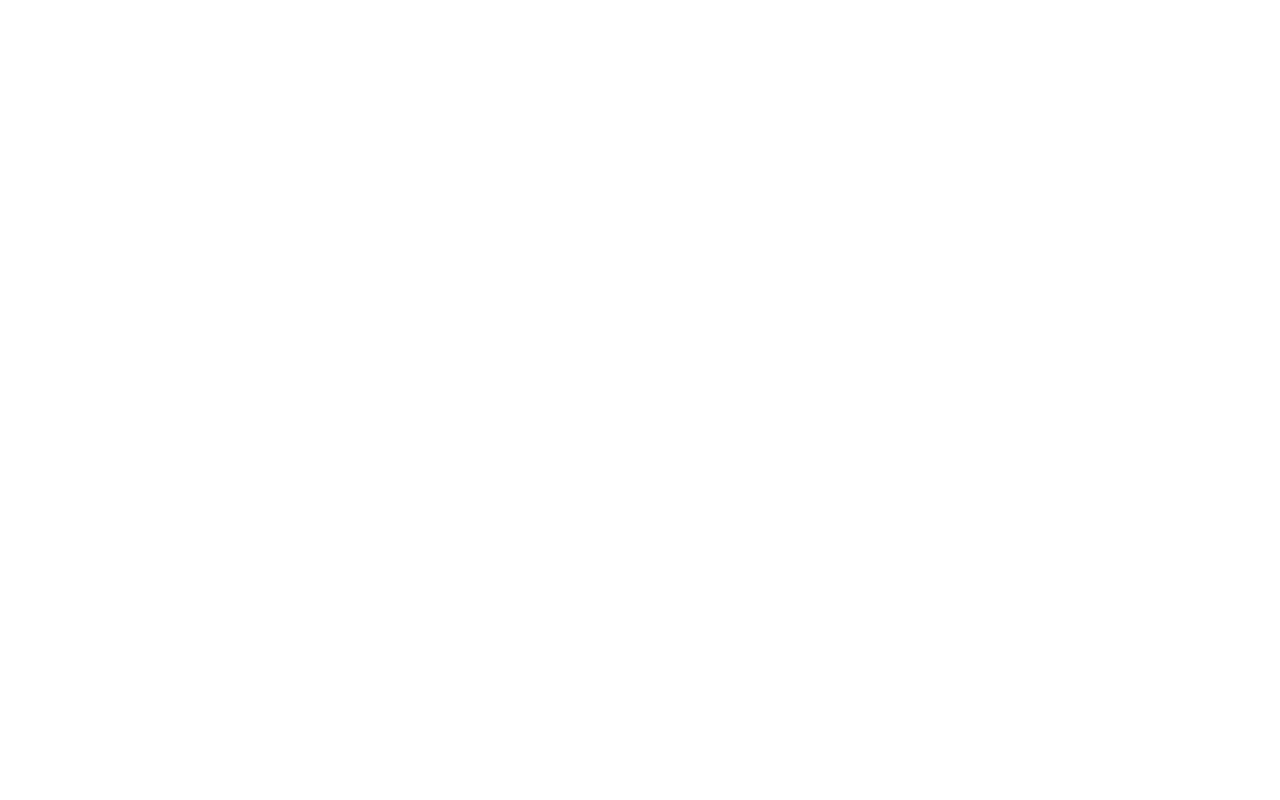
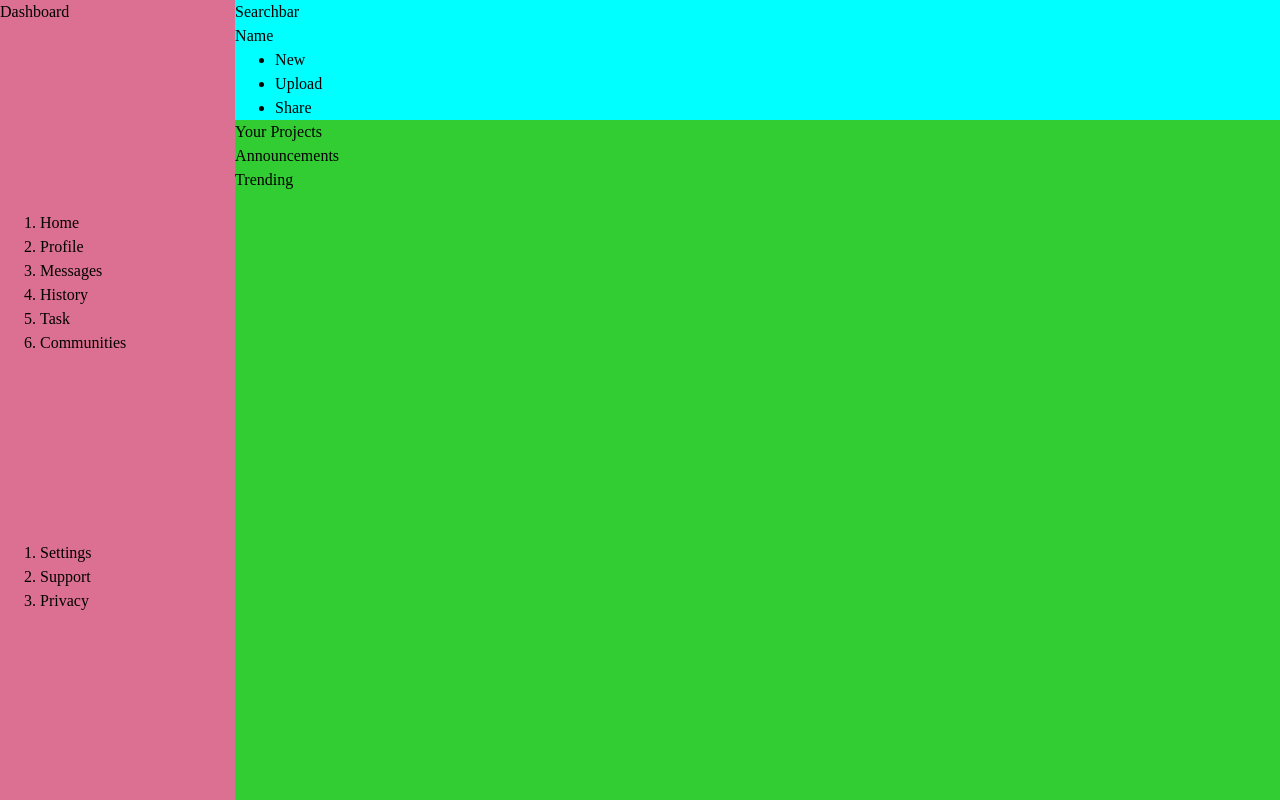
Before and after one commit to ocelotin/odin-admin-dashboard, a plain HTML site: page index.html in a window 1280 px wide. Drawn offline with Linux system fonts and the light colour scheme.

Commit message:
Add basic grid layout

```diff
--- a/index.html
+++ b/index.html
@@ -9,6 +9,57 @@
 </head>
 
 <body>
+    <div class="grid-container">
+
+        <div class="header">
+
+            <div class="top-bar">
+                <div class="searchbar">Searchbar</div>
+                <div class="top-icons"></div>
+            </div>
+
+            <div class="name-bar">
+                <div class="left-side">
+                    <div class="name">Name</div>
+                </div>
+                <div class="right-side">
+                    <ul>
+                        <li>New</li>
+                        <li>Upload</li>
+                        <li>Share</li>
+                    </ul>
+                </div>
+            </div>
+
+        </div>
+
+        <div class="side-bar">
+            <div class="title">Dashboard</div>
+            <div class="menu">
+                <ol>
+                    <li>Home</li>
+                    <li>Profile</li>
+                    <li>Messages</li>
+                    <li>History</li>
+                    <li>Task</li>
+                    <li>Communities</li>
+                </ol>
+            </div>
+            <div class="settings">
+                <ol>
+                    <li>Settings</li>
+                    <li>Support</li>
+                    <li>Privacy</li>
+                </ol>
+            </div>
+        </div>
+
+        <div class="main">
+            <div class="projects">Your Projects</div>
+            <div class="announcements">Announcements</div>
+            <div class="trending">Trending</div>
+        </div>
+    </div>
 
 </body>
 
--- a/style.css
+++ b/style.css
@@ -37,3 +37,29 @@ h6 {
 #__next {
 	isolation: isolate;
 }
+
+.grid-container {
+	height: 100vh;
+	display: grid;
+	grid-template-columns: 0.9fr 1.5fr 1.5fr 1fr;
+	grid-template-rows: 1fr repeat(3, 2fr);
+}
+
+.header {
+	background-color: aqua;
+	grid-column: 2 / -1;
+	grid-row: 1 / 2;
+}
+
+.side-bar {
+	background-color: palevioletred;
+	grid-column: 1 / 2;
+	grid-row: 1 / -1;
+	display: grid;
+}
+
+.main {
+	background-color: limegreen;
+	grid-column: 2 / -1;
+	grid-row: 2 / -1;
+}
```
